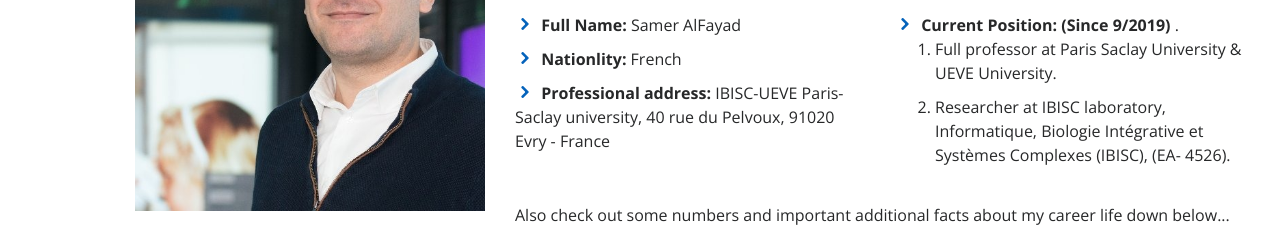
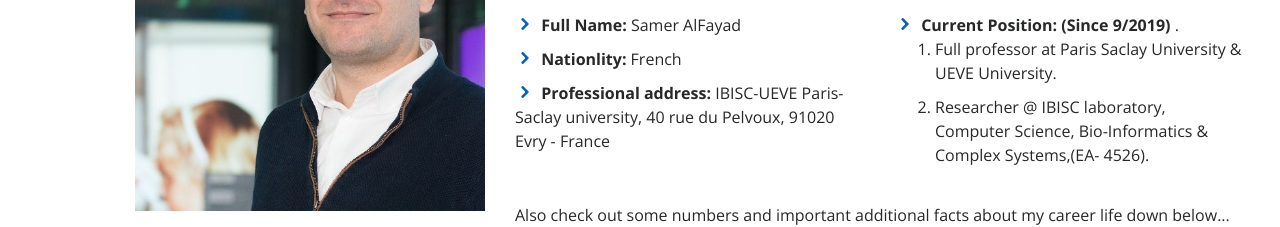
Before and after one commit to SamerAlfayad/Web, a plain HTML site: page index.html in a window 1280 px wide. Shown: the part 1347-1574 px from the top of the page. Drawn offline with nearby package versions, Linux system fonts and the light colour scheme.

Commit message:
Update index.html

```diff
--- a/index.html
+++ b/index.html
@@ -93,7 +93,7 @@
                   <li><i class="icofont-rounded-right"></i> <strong>Current Position: (Since 9/2019) </strong> .
                   <ol>
                     <li> Full professor at Paris Saclay University & UEVE University.</li>
-                    <li> Researcher at IBISC laboratory, Informatique, Biologie Intégrative et Systèmes Complexes (IBISC), (EA- 4526). </li>
+                    <li> Researcher @ IBISC laboratory, Computer Science, Bio-Informatics & Complex Systems,(EA- 4526).</li>
                   </ol>
                 </ul>
               </div>
```
